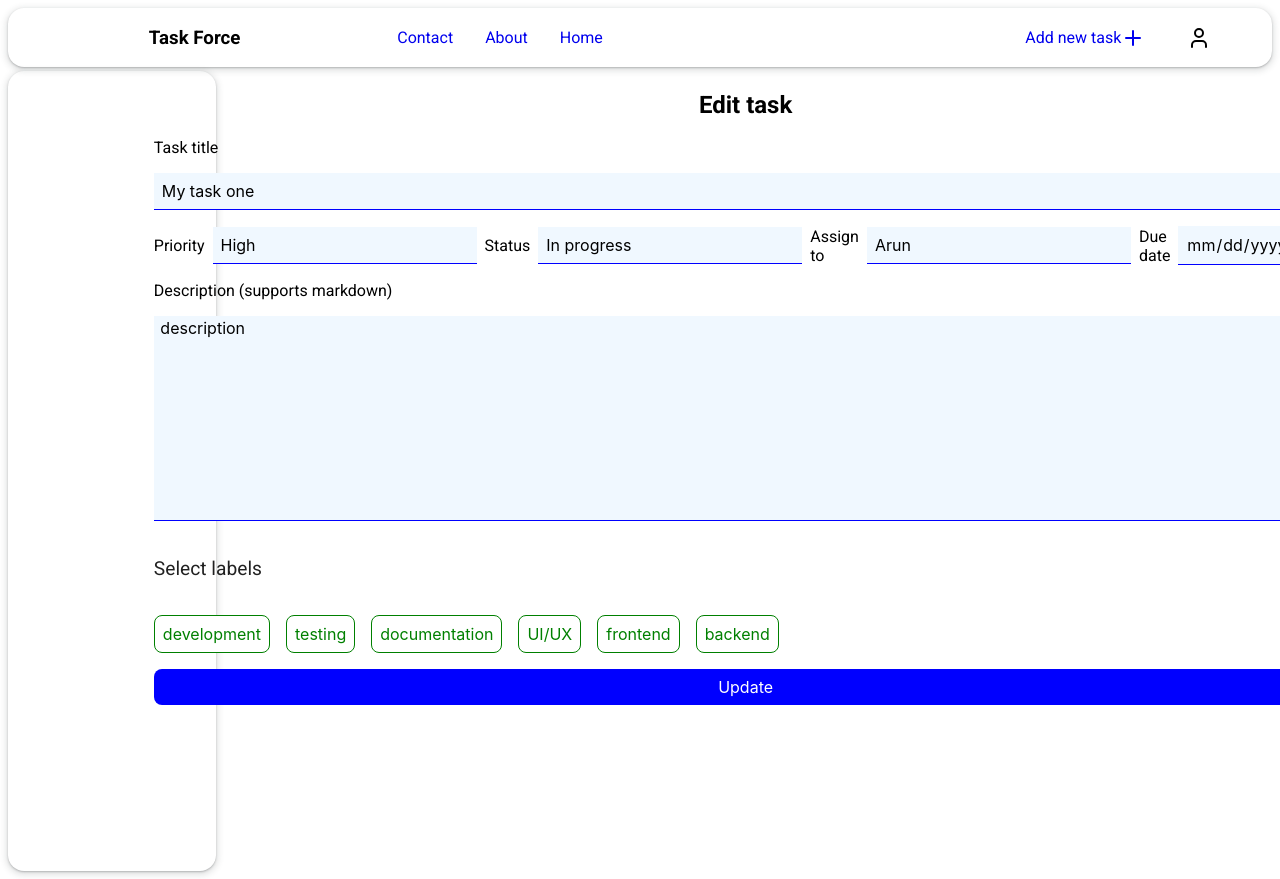
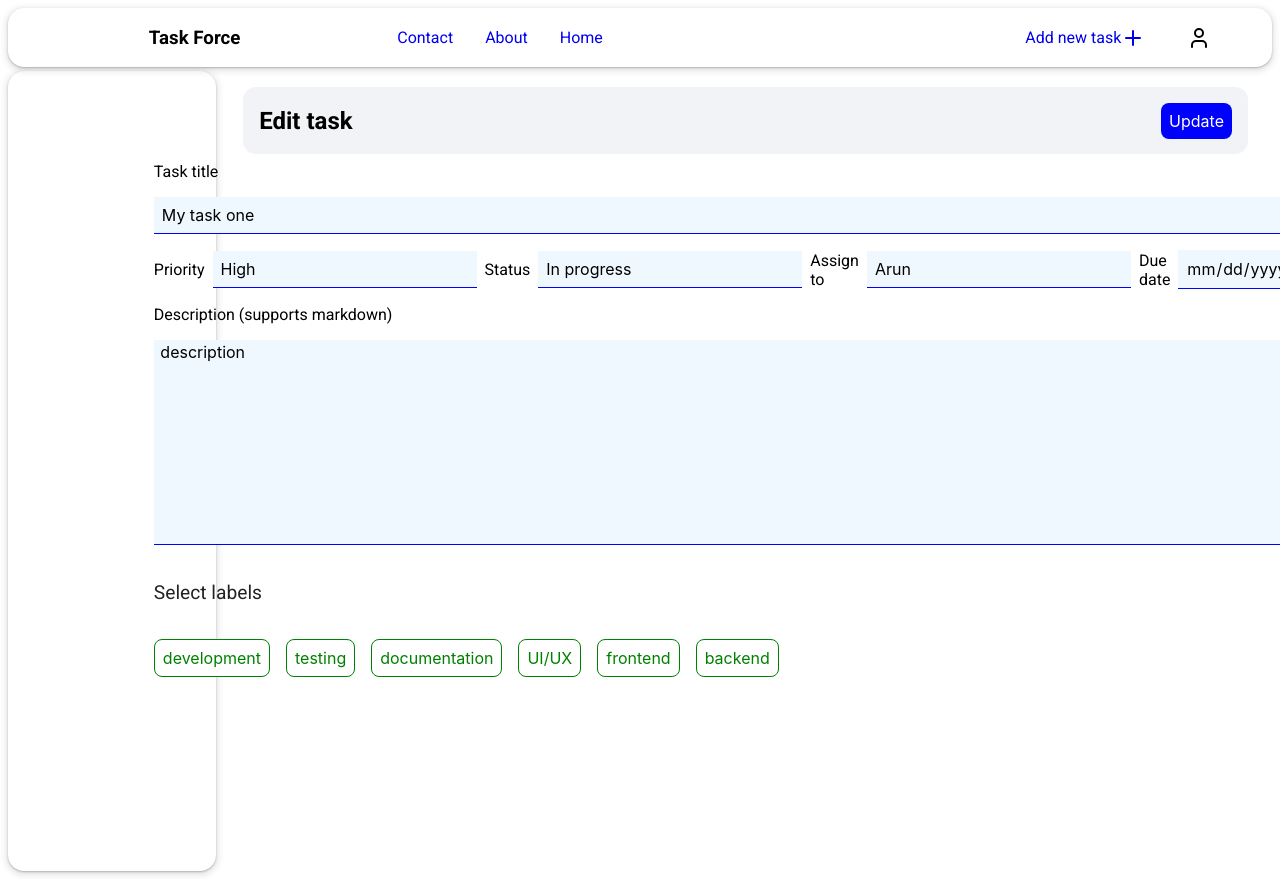
Before and after one commit to arunkumar413/taskManager2, a React (Create React App) app: page /task/1/edit in a window 1280 px wide. Shown: the top 879 px of the page. Built offline with nearby package versions, Linux system fonts and the light colour scheme.

Commit message:
chanted the task's save and edit buttons' placement

```diff
--- a/src/pages/CreateNewTaskPage.js
+++ b/src/pages/CreateNewTaskPage.js
@@ -26,8 +26,23 @@ export function CreateNewTaskPage() {
 
     return (
         <div className="CreateNewTaskPage">
-      <div style={{ textAlign: "center" }} className="new-task-heading">
+            <div style={{
+                backgroundColor: "#f1f3f6",
+                textAlign: "center",
+                display: 'flex',
+                flexDirection: "row",
+                alignItems: 'center',
+                justifyContent: "space-between",
+                paddingLeft:'1rem',
+                paddingRight:'1rem',
+                marginBottom:'0.5rem'
+
+            }}
+                className="new-task-heading round">
                 <h2> Create new task</h2>
+                <button className="btn primary small filled">
+                    Save
+                </button>
             </div>
             <div className="new-task-form">
                 <label> Task title </label>
@@ -101,9 +116,7 @@ export function CreateNewTaskPage() {
                         justifyContent: "center",
                     }}
                 >
-          <button style={{ width: 200 }} className="btn primary small filled">
-            Save
-          </button>
+
                 </div>
             </div>
         </div>
--- a/src/pages/EditTaskPage.jsx
+++ b/src/pages/EditTaskPage.jsx
@@ -21,9 +21,23 @@ export function EditTaskPage() {
 
 
     return (
-        <div className="EditTaskPage">
-            <div style={{ textAlign: 'center' }} className="new-task-heading">
+        <div className="EditTaskPage" style={{padding:'1rem'}}>
+            <div style={{
+                textAlign: 'center',
+                backgroundColor: "#f1f3f6",
+                display: "flex", flexDirection: "row",
+                justifyContent: "space-between",
+                alignItems: 'center',
+                gap:"1rem",
+                paddingLeft:'1rem',
+                paddingRight:'1rem',
+                marginBottom:'0.5rem'
+
+            }}
+                className="new-task-heading round">
                 <h2> Edit task</h2>
+                <button className="btn primary small filled">Update</button>
+
             </div>
             <div className="new-task-form">
                 <label>  Task title   </label>
@@ -67,7 +81,6 @@ export function EditTaskPage() {
 
                 <p> Select labels</p>
                 <Labels selectedLabels={selectedLabels} setSelectedLabels={setSelectedLabels} />
-                <button className="btn primary small filled">Update</button>
 
             </div>
 
--- a/src/pages/TaskPage.js
+++ b/src/pages/TaskPage.js
@@ -107,7 +107,7 @@ export function TaskPage() {
 
 
                 <textarea style={{ width: '100%' }} className="add-comment-box input primary filled" placeholder="Add a new comment" rows={5} cols={100} />
-                <button> Add comment </button>
+                <button className="btn primary small filled"> Add comment </button>
             </div>
 
             <div className="selected-task-modal-footer">
--- a/src/styles.css
+++ b/src/styles.css
@@ -180,7 +180,7 @@ main {
 
 .TaskPage {
     border-radius: 1rem;
-    box-shadow: rgba(60, 64, 67, 0.3) 0px 1px 2px 0px, rgba(60, 64, 67, 0.15) 0px 2px 6px 2px;
+    /* box-shadow: rgba(60, 64, 67, 0.3) 0px 1px 2px 0px, rgba(60, 64, 67, 0.15) 0px 2px 6px 2px; */
     padding: 1rem;
 }
 
@@ -241,7 +241,7 @@ a:hover {
 
 
 .CreateNewTaskPage {
-    box-shadow: rgba(60, 64, 67, 0.3) 0px 1px 2px 0px, rgba(60, 64, 67, 0.15) 0px 2px 6px 2px;
+    /* box-shadow: rgba(60, 64, 67, 0.3) 0px 1px 2px 0px, rgba(60, 64, 67, 0.15) 0px 2px 6px 2px; */
     padding: 1rem;
 
 }
```
Lines whose indentation alone changed are shown as unchanged.
